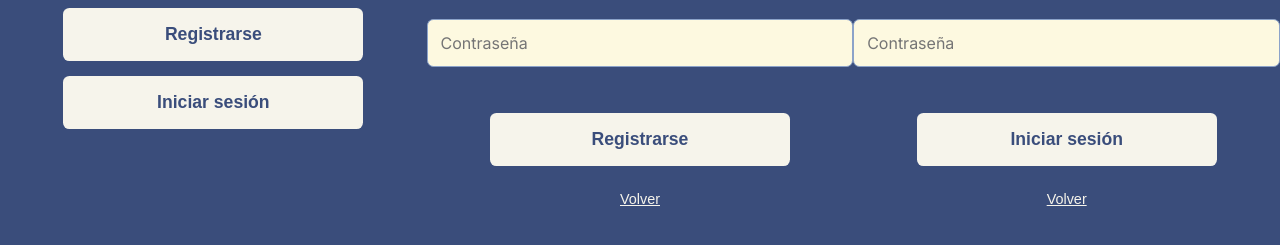
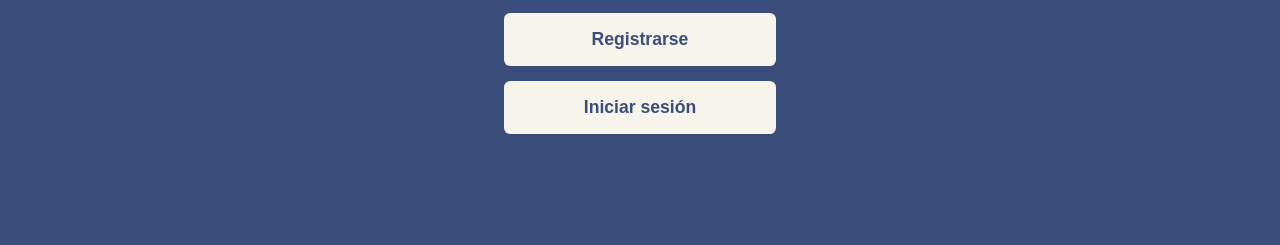
Before and after one commit to rodrimartin367-max/manually-frontend, a plain HTML site: page index.html in a window 1280 px wide. Shown: the part 389-634 px from the top of the page. Drawn offline with nearby package versions, Linux system fonts and the light colour scheme; no server answers; a web font is replaced by a local one.

Commit message:
Reajuste CSS

```diff
--- a/index.html
+++ b/index.html
@@ -123,22 +123,21 @@
 
         /* Centra todo el bloque en medio de la pantalla */
         .login-center-content {
-            display: flex !important; /* El !important evita que JS lo rompa */
-            flex-direction: column !important; /* Fuerza que sea uno debajo de otro */
-            align-items: center;
+            display: flex;
+            flex-direction: column; /* Pone los elementos uno DEBAJO del otro */
+            align-items: center;    /* Centra horizontalmente */
             justify-content: center;
-            min-height: 80vh;
-            width: 100%; /* Asegura que ocupe todo el ancho disponible */
-            gap: 30px;
+            min-height: 80vh;       /* Usa casi toda la altura de la pantalla */
+            gap: 40px;              /* Espacio de separación entre el título y los botones */
         }
 
         /* Estilo para que los botones queden ordenados */
         .botones-auth {
             display: flex;
-            flex-direction: column;
-            gap: 15px;
+            flex-direction: column; /* Botones uno debajo del otro */
+            gap: 15px;              /* Separación entre un botón y otro */
             width: 100%;
-            max-width: 300px;
+            max-width: 300px;       /* Evita que los botones sean gigantes en ordenador */
         }
 
         /* Opcional: Para asegurar que el título se ve bien */
@@ -679,9 +678,11 @@
             document.getElementById('form-login').style.display = 'none';
 
             if(tipo === 'registro') {
-                document.getElementById('form-registro').style.display = 'block';
+                // ANTES ESTABA EN 'block', AHORA ES 'flex'
+                document.getElementById('form-registro').style.display = 'flex';
             } else if(tipo === 'login') {
-                document.getElementById('form-login').style.display = 'block';
+                // ANTES ESTABA EN 'block', AHORA ES 'flex'
+                document.getElementById('form-login').style.display = 'flex';
             } else {
                 document.getElementById('auth-opciones').style.display = 'flex';
             }
```
